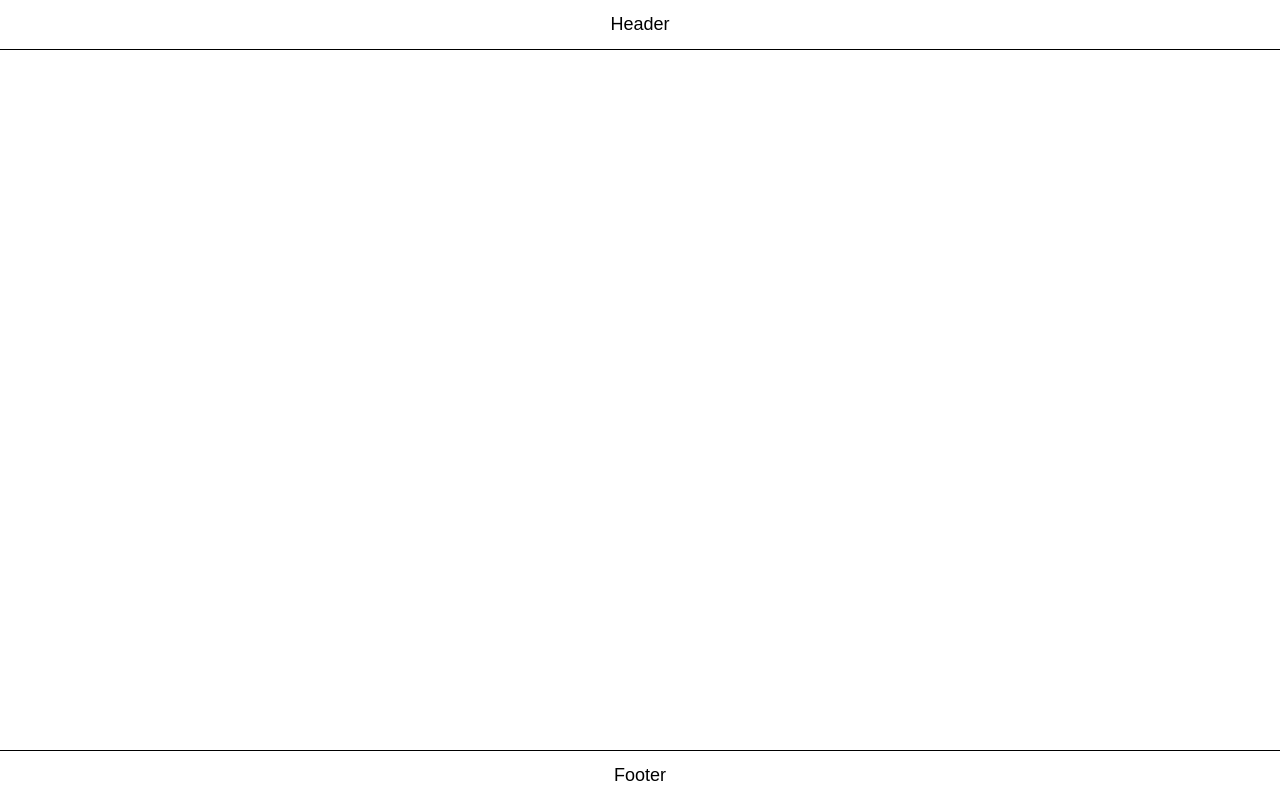
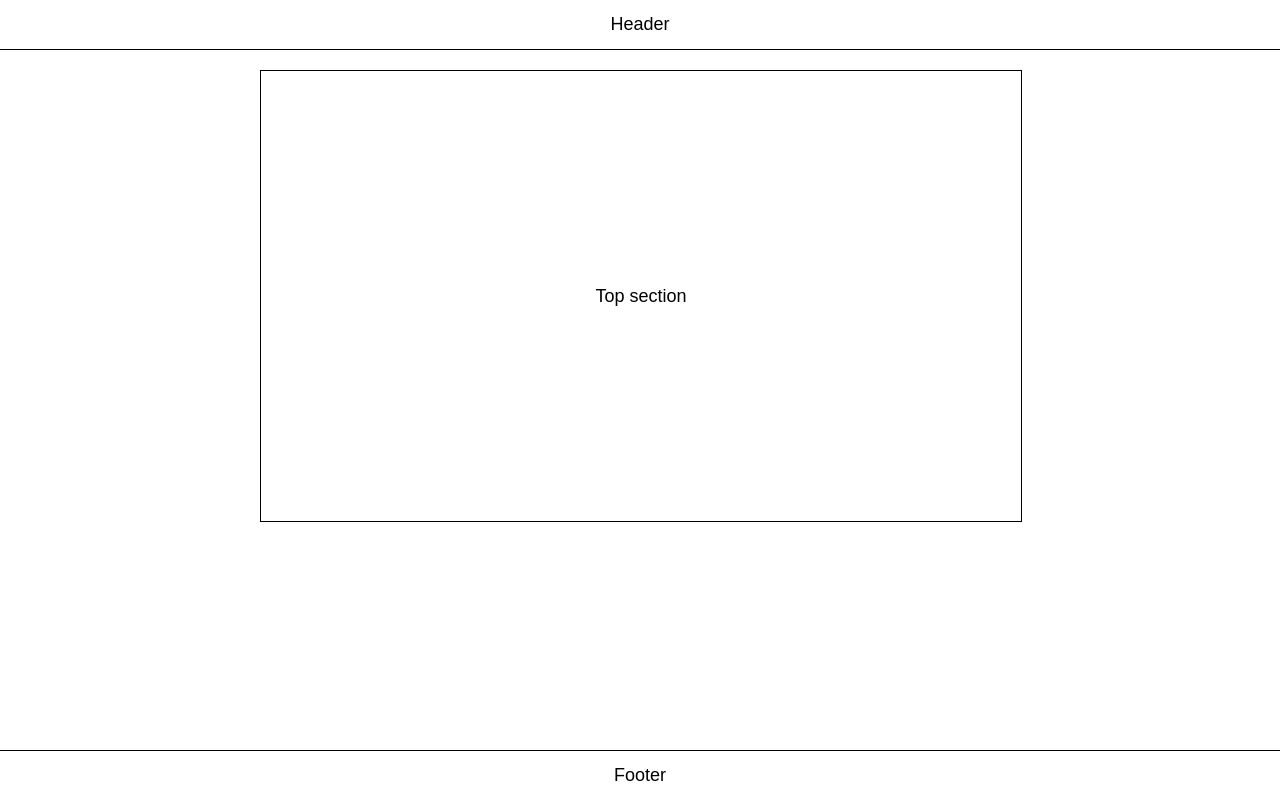
Before and after one commit to ooloo-io/github-flow-jkettmann, a plain HTML site: page src/index.html in a window 1280 px wide. Drawn offline with nearby package versions, Linux system fonts and the light colour scheme.

Commit message:
Top Section (#6)
* Add top section

* Style top section

```diff
--- a/src/index.html
+++ b/src/index.html
@@ -16,7 +16,11 @@
   <header class="header">
     Header
   </header>
-  <main class="content"></main>
+  <main class="content">
+    <section class="section">
+      Top section
+    </section>
+  </main>
   <footer class="footer">
     Footer
   </footer>
--- a/src/styles.css
+++ b/src/styles.css
@@ -20,8 +20,18 @@ body {
 }
 
 .content {
-  min-height: calc(100vh - 100px);
-  width: 720px;
+  min-height: calc(100vh - 140px);
+  width: 760px;
   max-width: 100%;
   margin: auto;
+  padding: 20px;
 }
+
+.section {
+  height: 450px;
+  width: 100%;
+  display: flex;
+  justify-content: center;
+  align-items: center;
+  border: 1px solid black;
+}
```
